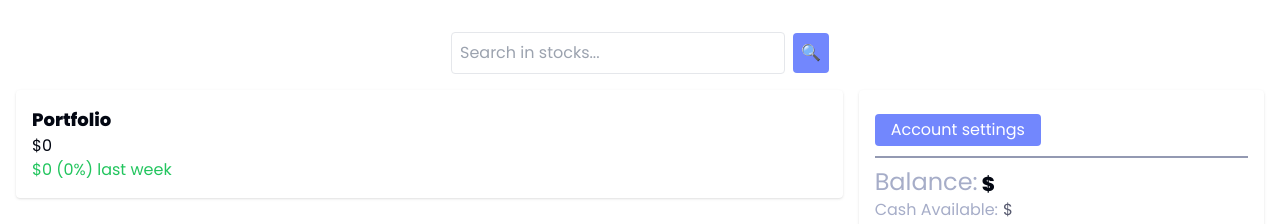
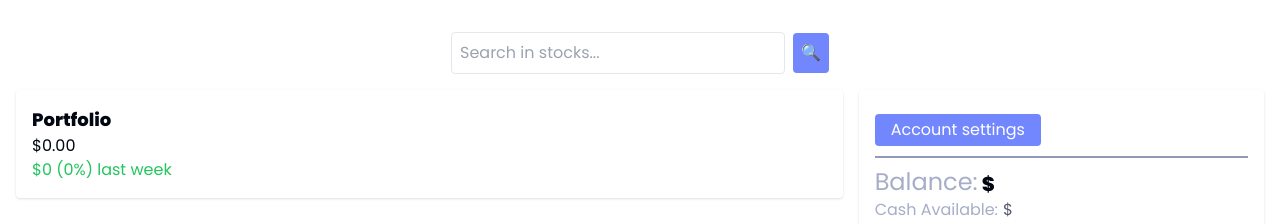
Before and after one commit to coradini1/Coyote-Trade, a Next.js app in the folder frontend/: page /dashboard in a window 1280 px wide. Shown: the top 224 px of the page. Built offline with nearby package versions, Linux system fonts and the light colour scheme; no server answers.

Commit message:
fix: minor state fixes, formats

```diff
--- a/frontend/components/custom/Orders/Orders.tsx
+++ b/frontend/components/custom/Orders/Orders.tsx
@@ -2,6 +2,7 @@ import React, { useEffect, useState } from "react";
 import Cookie from "js-cookie";
 function Orders() {
   const [orderData, setOrderData] = useState([{}] as any);
+  const [stockPrices, setStockPrices] = useState<any>();
 
   async function fetchOrders() {
     const token = Cookie.get("token");
@@ -23,8 +24,7 @@ function Orders() {
     fetchOrders();
   }, []);
 
-  useEffect(() => {
-  }, [orderData]);
+  useEffect(() => {}, [orderData]);
 
   return (
     <div className="orders bg-white p-4 rounded shadow max-h-96 overflow-y-auto">
@@ -42,12 +42,12 @@ function Orders() {
           </tr>
         </thead>
         <tbody className="divide-y divide-gray-200">
-          {orderData.map((order: any, index: number) => (
+          {orderData?.map((order: any, index: number) => (
             <tr key={index}>
               <td className="px-4 py-2">{order.asset?.asset_name}</td>
               <td className="px-4 py-2">{order.asset?.asset_symbol}</td>
               <td className="px-4 py-2">{order.quantity}</td>
-              <td className="px-4 py-2">${order.amount}</td>
+              <td className="px-4 py-2">${order?.amount?.toFixed(2)}</td>
               <td className="px-4 py-2">{order.createdAt}</td>
               <td className="px-4 py-2">{order.type}</td>
               <td
--- a/frontend/components/custom/Portfolio/Portfolio.tsx
+++ b/frontend/components/custom/Portfolio/Portfolio.tsx
@@ -9,6 +9,9 @@ function Portfolio({ updateCount }: any) {
     fetchAssets();
   }, [updateCount]);
 
+  function formatNumber(value: number) {
+    return value.toLocaleString('en-US', { minimumFractionDigits: 2, maximumFractionDigits: 2 });
+  }
 
   async function fetchAssets() {
     const token = Cookies.get("token");
@@ -34,7 +37,7 @@ function Portfolio({ updateCount }: any) {
   return (
     <div className="portfolio bg-white p-4 rounded shadow">
       <h2 className="text-lg font-bold">Portfolio</h2>
-      <p>${portfolioValue}</p>
+      <p>${formatNumber(portfolioValue)}</p>
       <p className="text-green-500">$0 (0%) last week</p>
     </div>
   );
--- a/frontend/components/forms/LoginForm.tsx
+++ b/frontend/components/forms/LoginForm.tsx
@@ -59,6 +59,7 @@ function LoginForm({ item }: any) {
       }
     } catch (error) {
       toast.error("Login failed. Please try again.");
+      setLoading(false);
 
       console.log(error);
     }
--- a/frontend/components/forms/RegisterForm.tsx
+++ b/frontend/components/forms/RegisterForm.tsx
@@ -100,6 +100,9 @@ function RegisterForm() {
       description: data.message,
       duration: 5000,
     });
+    if (data.type === "error") {
+      setLoading(false);
+    }
 
     if (data.type === "success") {
       setTimeout(() => {
```
